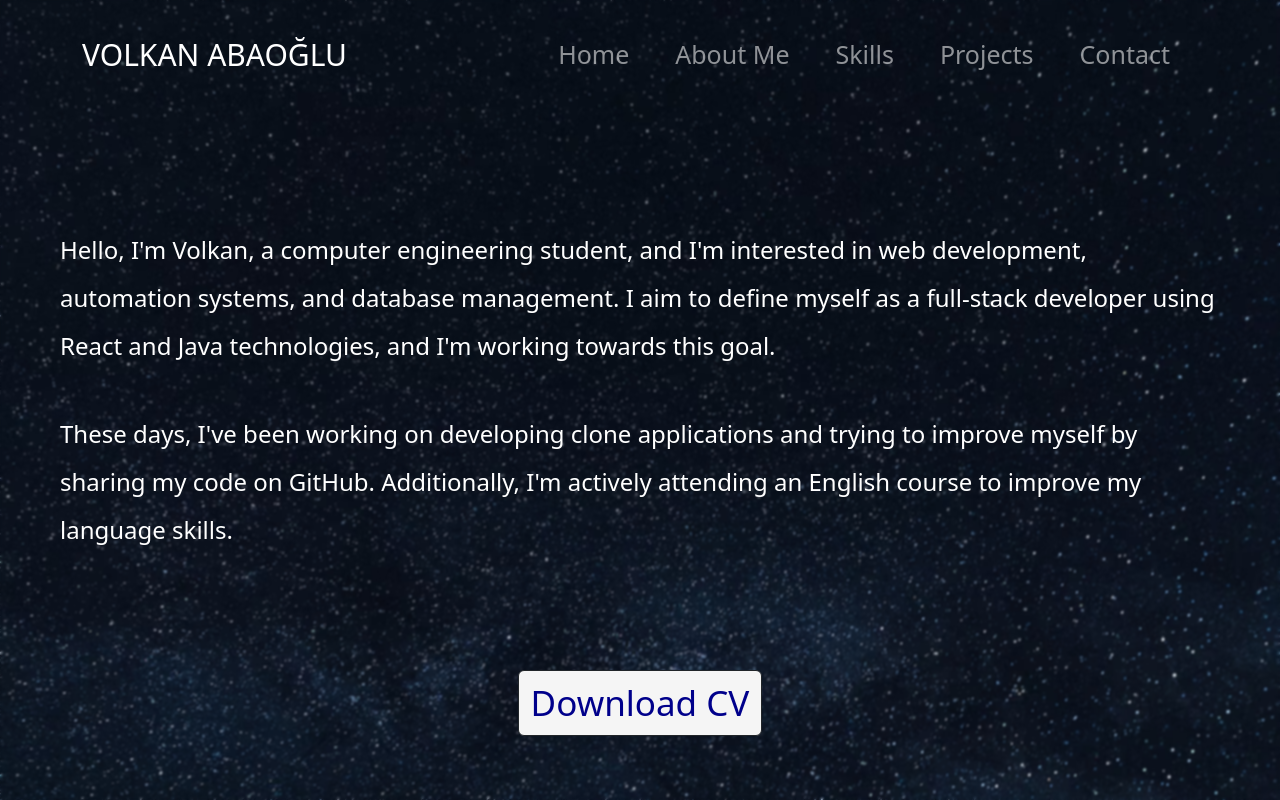
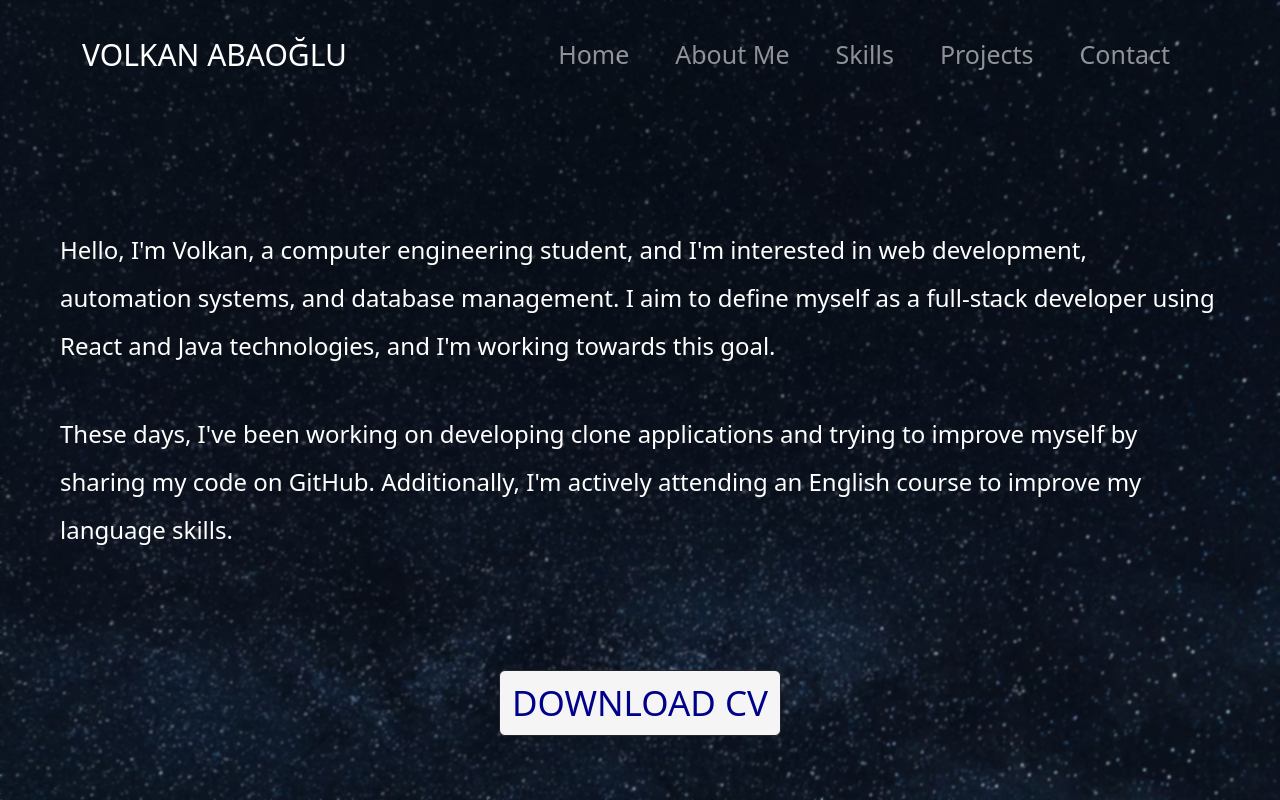
Before and after one commit to volkanabaoglu/portfolio-project, a React (Create React App) app: page /about in a window 1280 px wide. Built offline with nearby package versions, Linux system fonts and the light colour scheme.

Commit message:
Added download button effect

```diff
--- a/src/pages/AboutMe.jsx
+++ b/src/pages/AboutMe.jsx
@@ -36,8 +36,19 @@ const AboutMe = () => {
             skills.
           </p>
         </div>
-        <Button variant="dark" onClick={downloadCV} className="mx-auto" style={{fontSize:'35px',backgroundColor:'whitesmoke',color:'darkblue'}}>
-          Download CV
+        <Button
+          variant="dark"
+          onClick={downloadCV}
+          className="mx-auto"
+          style={{
+            fontSize: "35px",
+            backgroundColor: "whitesmoke",
+            color: "darkblue",
+          }}
+          onMouseEnter={(e) => (e.target.style.backgroundColor = "whitesmoke")}
+          onMouseLeave={(e) => (e.target.style.backgroundColor = "lightgray")}
+        >
+          DOWNLOAD CV
         </Button>
       </div>
     </>
--- a/src/styles/AboutMe.css
+++ b/src/styles/AboutMe.css
@@ -19,5 +19,4 @@
   }
   .mx-auto{
     margin-top: 80px;
-
   }
```
